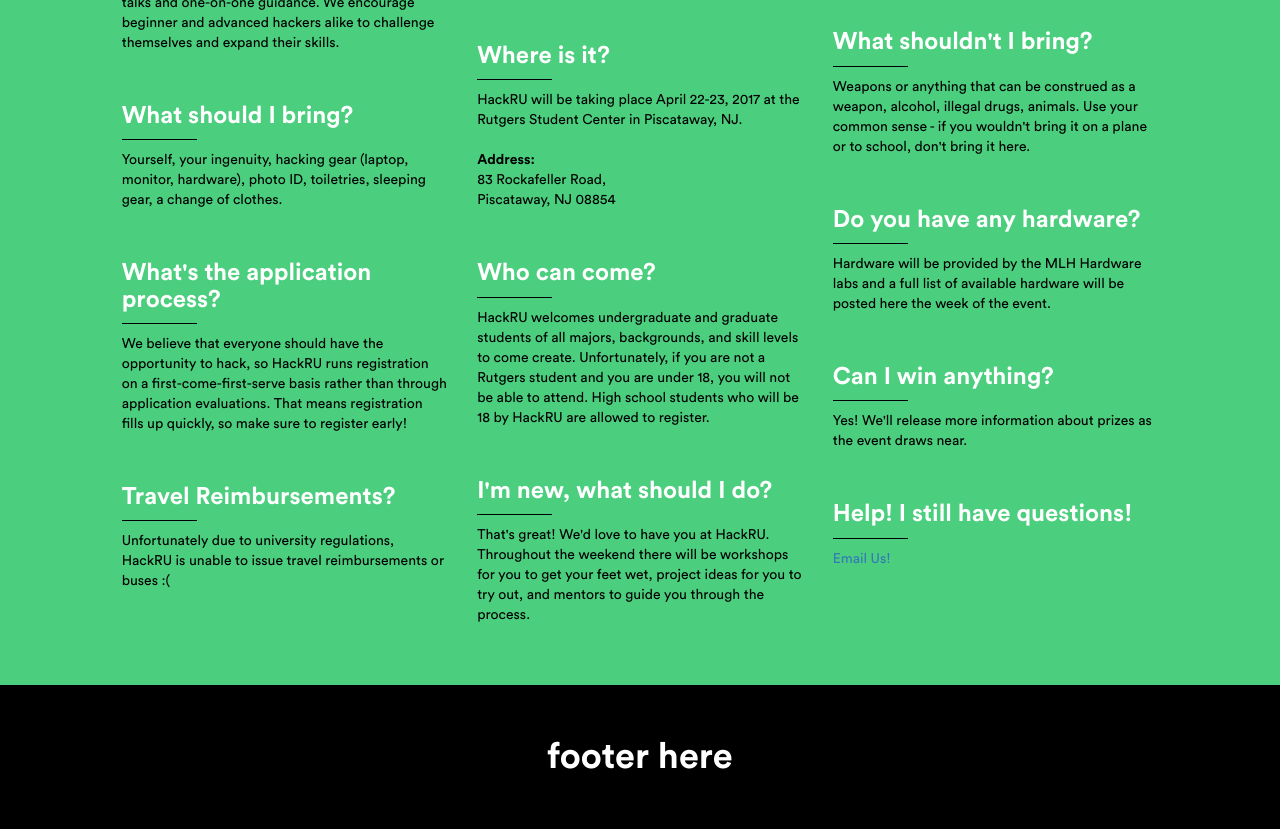
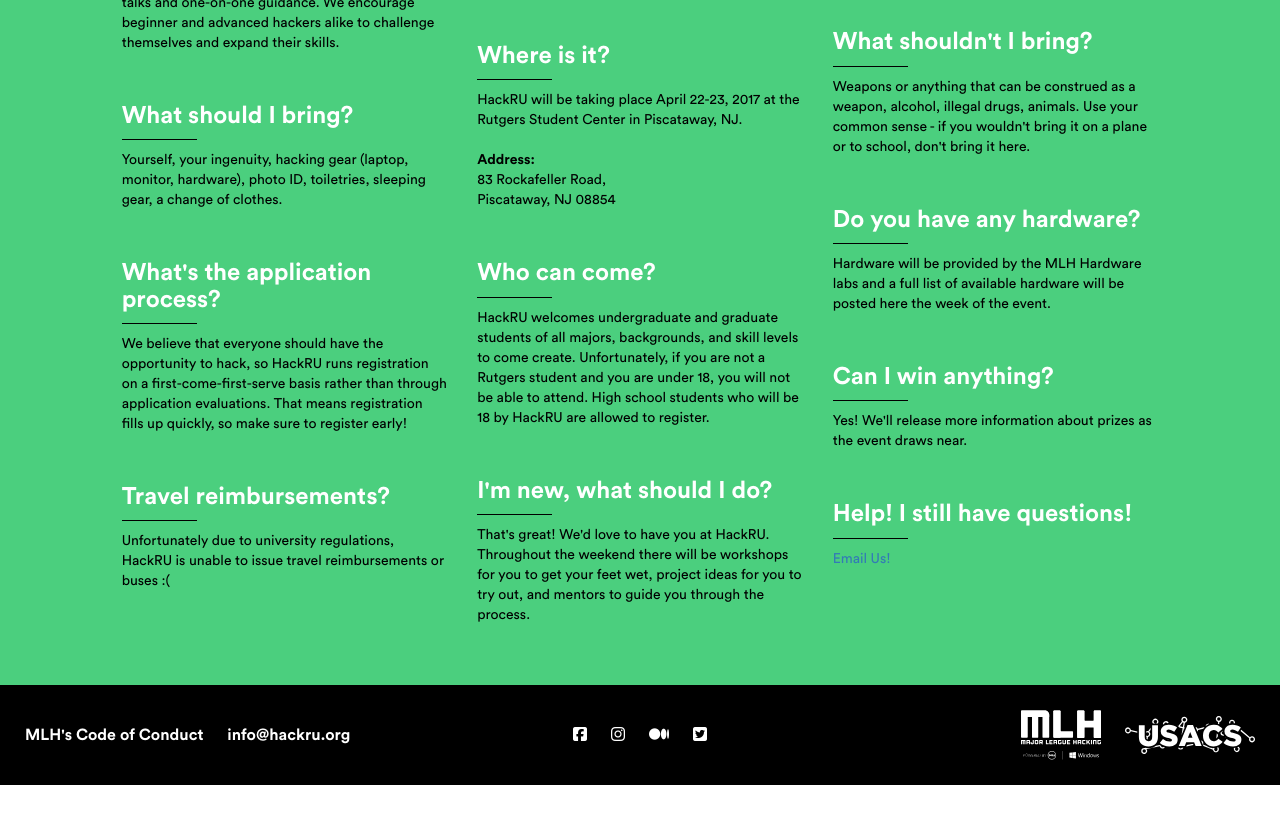
Before and after one commit to HackRU/hackru-sp17-website, a plain HTML site: page index.html in a window 1280 px wide. Shown: the part 2885-3714 px from the top of the page. After the commit the page ends 3670 px from the top, so only its background shows below. Drawn offline with Linux system fonts and the light colour scheme.

Commit message:
committed and pushed on Mon, Mar 27, 2017  4:51:43 AM

```diff
--- a/css/custom.scss
+++ b/css/custom.scss
@@ -480,12 +480,31 @@ body {
 
 	#footer {
 		background-color: black;
-		height: 18vh;
 		color: white;
 
 		.section-title {
 			padding: 0px;
 			line-height: 18vh;
+		}
+
+		img {
+			max-height: 100px;
+			padding: 25px 10px;
+			width: auto;
+			max-width: 150px;
+			display: inline-block;
+			/*border: green 1px solid;*/
+		}
+
+		h5 {
+			font-size: 2vmin;
+			line-height: 100px;
+			margin: 0;
+
+			a {
+				color: white;
+				margin: 0 10px;
+			}
 		}
 	}
 }
@@ -511,7 +530,7 @@ body {
 
 	.subpage-hero {
 
-		height: 35vh;
+		// height: 35vh;
 		background: url('../assets/hero-green.jpg');
 		background-size: cover;
 		margin-bottom: 7vh;
@@ -571,7 +590,7 @@ body {
 			text-align: center;
 
 			h1 {
-				font-size: 10vmin;
+				font-size: 7vmin;
 				line-height: 25vh;
 				margin: 0;
 				color: white;
--- a/index.html
+++ b/index.html
@@ -153,7 +153,7 @@
 				</div>
 
 				<div class="row">
-					<div class="col-xs-12 col-sm-6 col-sm-offset-3">
+					<div class="col-xs-12 col-sm-10 col-sm-offset-1 col-md-8 col-md-offset-2 col-lg-6 col-lg-offset-3">
 						<div class="row">
 
 							<div class="col-xs-6">
@@ -327,7 +327,7 @@
 								<div class="short-separator"></div>
 								<p> We believe that everyone should have the opportunity to hack, so HackRU runs registration on a first-come-first-serve basis rather than through application evaluations. That means registration fills up quickly, so make sure to register early!</p>
 
-								<h3 class="section-subtitle">Travel Reimbursements?</h3>
+								<h3 class="section-subtitle">Travel reimbursements?</h3>
 								<div class="short-separator"></div>
 								<p> Unfortunately due to university regulations, HackRU is unable to issue travel reimbursements or buses :(</p>
 							</div>
@@ -401,7 +401,7 @@
 						<div class="short-separator"></div>
 						<p> We believe that everyone should have the opportunity to hack, so HackRU runs registration on a first-come-first-serve basis rather than through application evaluations. That means registration fills up quickly, so make sure to register early!</p>
 
-						<h3 class="section-subtitle">Travel Reimbursements?</h3>
+						<h3 class="section-subtitle">Travel reimbursements?</h3>
 						<div class="short-separator"></div>
 						<p> Unfortunately due to university regulations, HackRU is unable to issue travel reimbursements or buses :(</p>
 
@@ -442,7 +442,7 @@
 
 						<h3 class="section-subtitle">Help! I still have questions!</h3>
 						<div class="short-separator"></div>
-						<p> <a href="mailto:info@hackru.org" data-email="info@hackru.org">Email Us!</a></p></p>
+						<p><a href="mailto:info@hackru.org" data-email="info@hackru.org">Email Us!</a></p></p>
 					</div>
 				</div>
 				<!-- end FAQ for sm/md screens -->
@@ -465,7 +465,7 @@
 						<div class="short-separator"></div>
 						<p> We believe that everyone should have the opportunity to hack, so HackRU runs registration on a first-come-first-serve basis rather than through application evaluations. That means registration fills up quickly, so make sure to register early!</p>
 
-						<h3 class="section-subtitle">Travel Reimbursements?</h3>
+						<h3 class="section-subtitle">Travel reimbursements?</h3>
 						<div class="short-separator"></div>
 						<p> Unfortunately due to university regulations, HackRU is unable to issue travel reimbursements or buses :(</p>
 
--- a/templates/footer.html
+++ b/templates/footer.html
@@ -1,7 +1,26 @@
 <div class="col-xs-12">
 	<div class="row">
-		<div class="col-xs-10 col-xs-offset-1">
-			<h1 class="section-title text-center">footer here</h1>
+		<div class="col-sm-4 text-left">
+			<h5>
+				<a href="https://static.mlh.io/docs/mlh-code-of-conduct.pdf" target="_blank">MLH's Code of Conduct</a>
+				<a href="mailto:info@hackru.org" data-email="info@hackru.org" target="_blank">info@hackru.org</a>
+			</h5>
 		</div>
+
+		<div class="col-sm-4 text-center">
+			<h5>
+				<a href="https://www.facebook.com/theHackRU/" class="social-links" target="_blank"><i class="fa fa-facebook-square" aria-hidden="true"></i></a>
+				<a href="https://www.instagram.com/thehackru/" class="social-links" target="_blank"><i class="fa fa-instagram" aria-hidden="true"></i></a>
+				<a href="https://medium.com/the-hackru" class="social-links" target="_blank"><i class="fa fa-medium" aria-hidden="true"></i></a>
+				<a href="https://twitter.com/theHackRU" class="social-links" target="_blank"><i class="fa fa-twitter-square" aria-hidden="true"></i></a>
+			</h5>
+		</div>
+
+
+		<div class="col-sm-4 text-right">
+			<a href="https://mlh.io/" target="_blank"><img src="./assets/mlh.svg" alt="MLH logo"></a>
+			<a href="http://usacs.rutgers.edu/" target="_blank"><img src="./assets/usacs.svg" alt="USACS logo"></a>
+		</div>
+
 	</div>
 </div>
```
Also changed, not shown: templates/subpage-nav.html (+1 -7 lines), assets/mlh.svg (added), assets/usacs.svg (added), css/custom.css, 1 other file.
